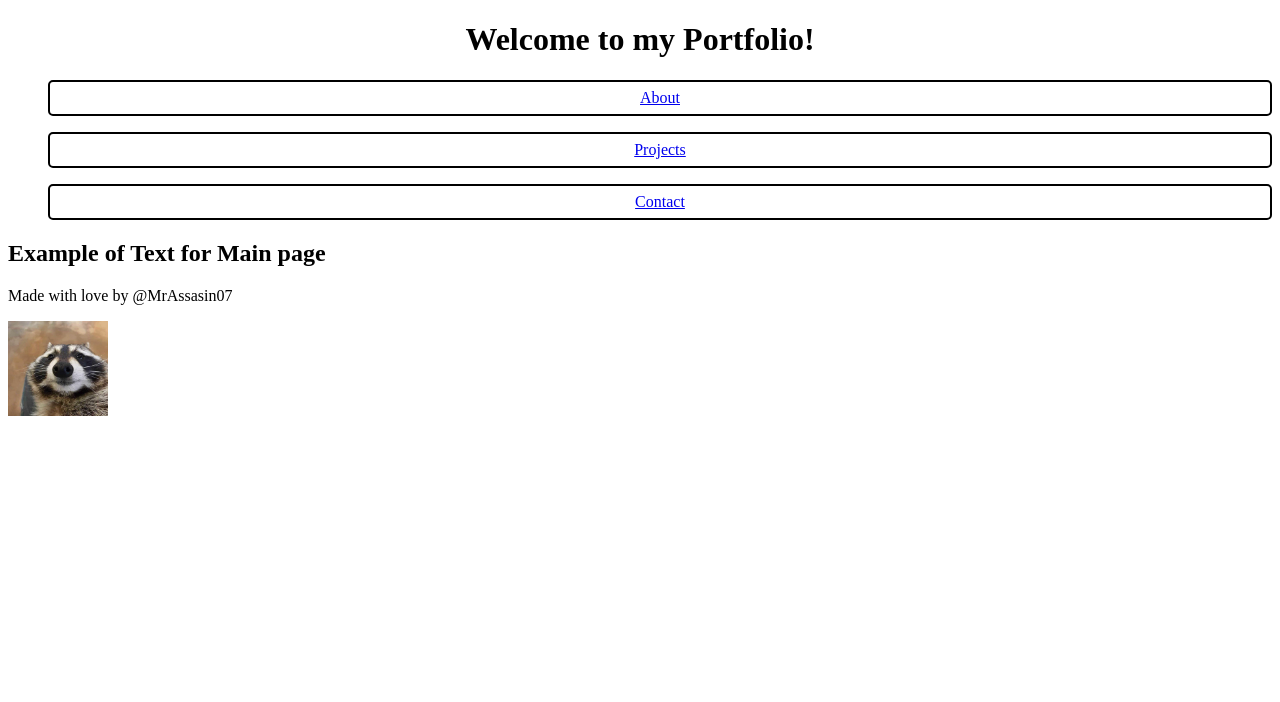
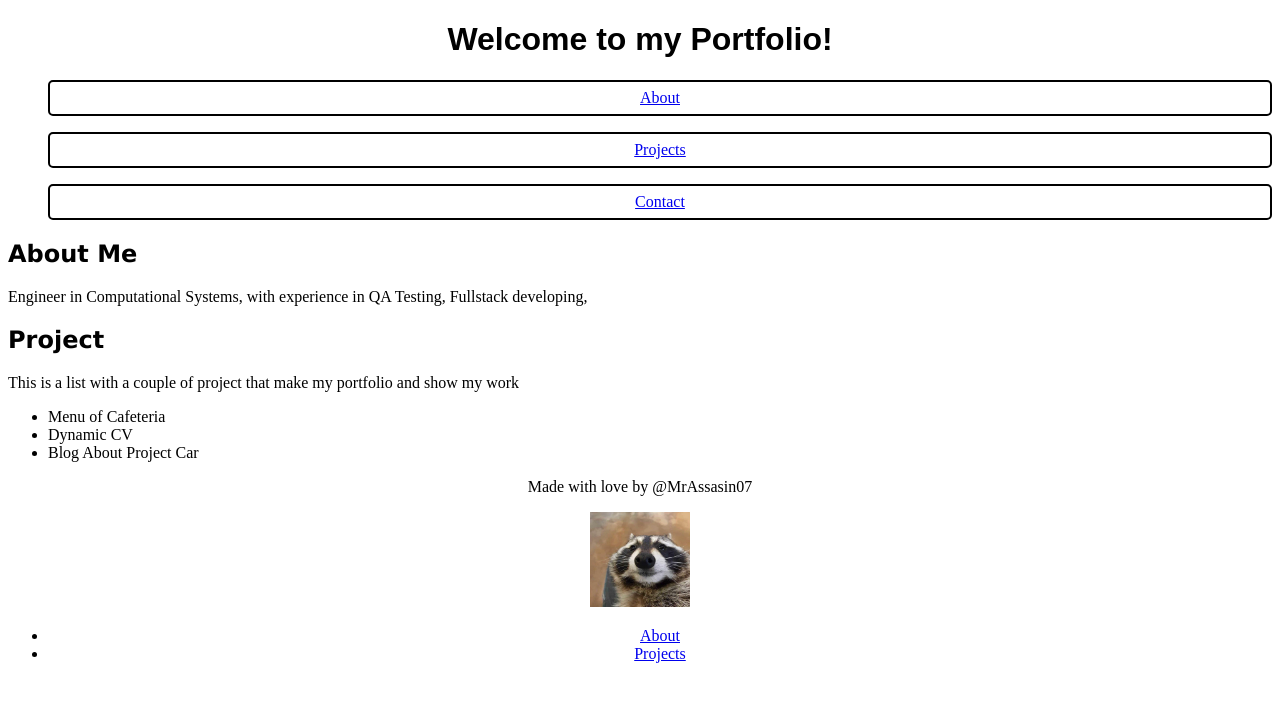
Before and after one commit to MrAssasin07/Portfolio_codedex, a plain HTML site: page index.html in a window 1280 px wide. Drawn offline with Linux system fonts and the light colour scheme.

Commit message:
add information of sections

```diff
--- a/index.html
+++ b/index.html
@@ -18,13 +18,32 @@
   </nav>
 </header>
   <main>
+    <section id="#about-section">
+        <h2>About Me</h2>
+        <p>
+           Engineer in Computational Systems, with experience in QA Testing, Fullstack developing,
+        </p>
+    </section>
     <section id="#projects-section">
-        <h2>Example of Text for Main page</h2>
+        <h2>Project</h2>
+        <p>
+            This is a list with a couple of project that make my portfolio and show my work
+        </p>
+        <ul>
+            <li>Menu of Cafeteria</li>
+            <li>Dynamic CV</li>
+            <li>Blog About Project Car</li>
+        </ul>
     </section>
   </main>
   <footer id="#contact-section">
     <p>Made with love by @MrAssasin07</p>
-        <img width="100" src="Resources/Logo.jpeg">
+    <img width="100" src="Resources/Logo.jpeg">
+    <br>
+    <ul>
+        <li><a href="#about-section">About</a></li>
+        <li><a href="#projects-section">Projects</a></li>
+    </ul>
   </footer>
 </body>
 </html>
--- a/style.css
+++ b/style.css
@@ -9,3 +9,13 @@ nav li {
     border-radius: 5px;
   list-style-type: none;
 }
+footer{
+    text-align: center;
+
+}
+h2{
+    font-family:'Lucida Sans', 'Lucida Sans Regular', 'Lucida Grande', 'Lucida Sans Unicode', Geneva, Verdana, sans-serif;
+}
+h1{
+    font-family: Arial, Helvetica, sans-serif;
+}
```
